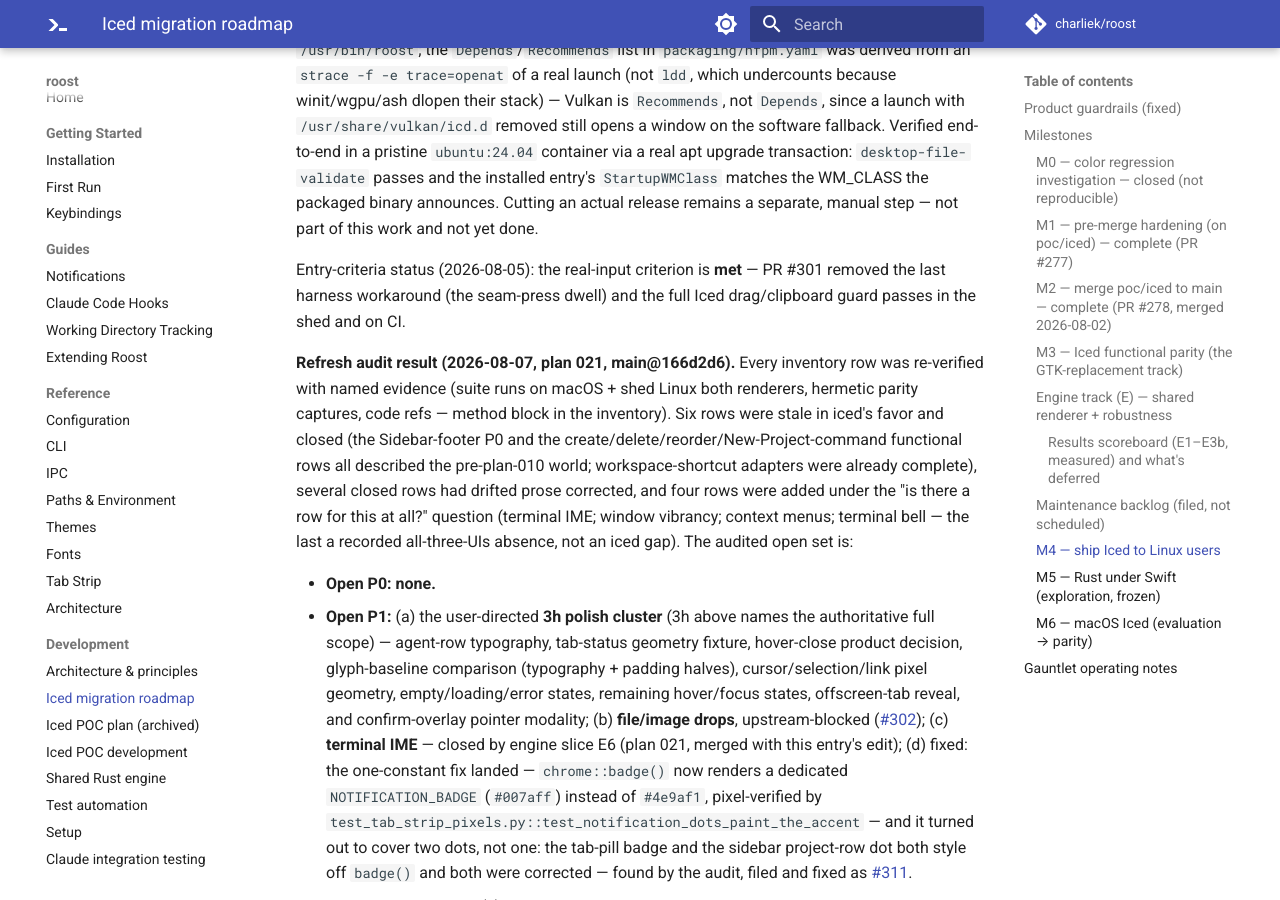
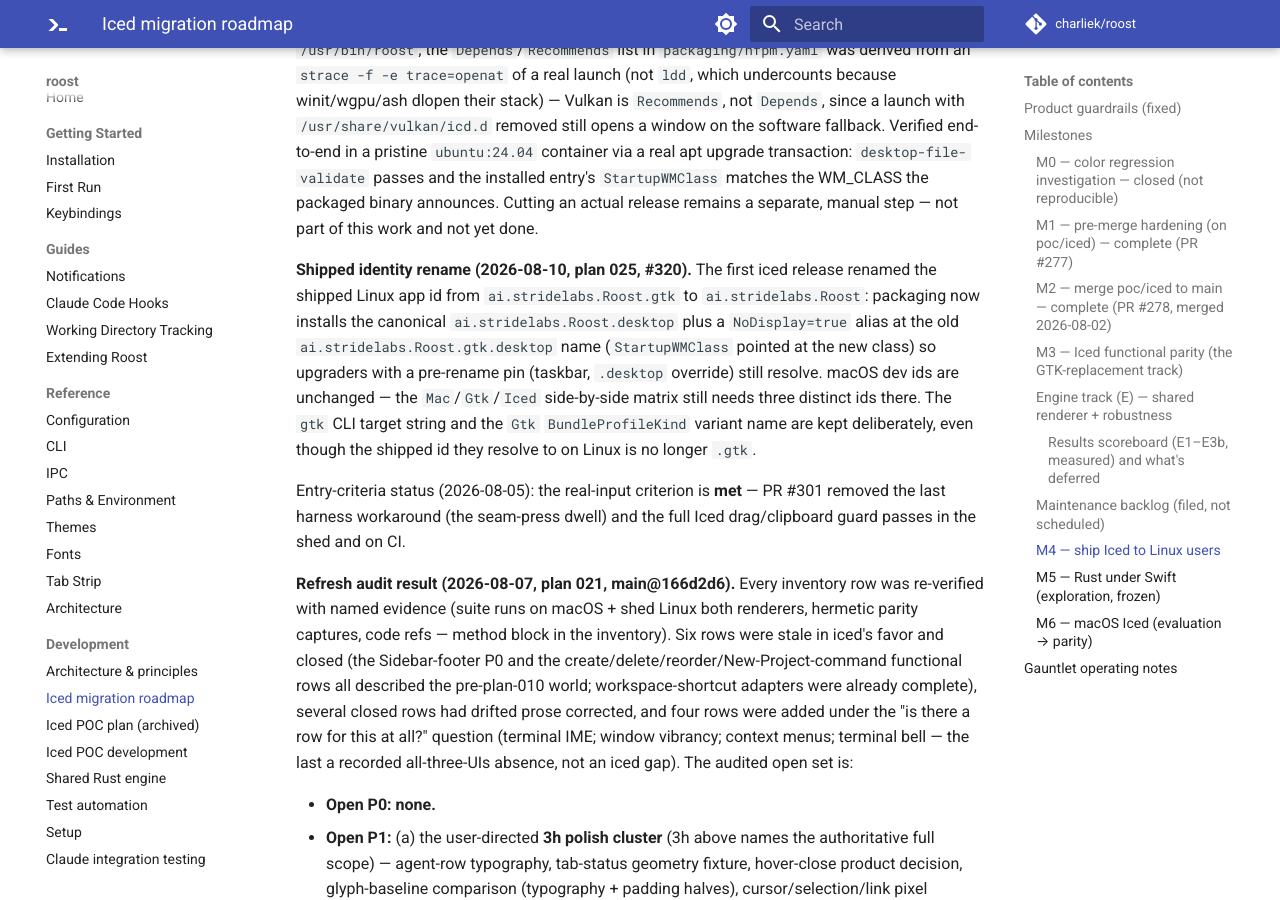
Before and after one commit to charliek/roost, an MkDocs documentation site: the page built from docs/development/iced-migration-roadmap.md, in a window 1280 px wide and 900 px high, scrolled down 13390 px. Built offline with MkDocs 1.6.1 and Material for MkDocs 9.7.7, drawn with Linux system fonts in a browser that asks for light colours; comment, search, counter and statistics services are not loaded.

Commit message:
docs: record the shipped-Linux identity rename
paths.md describes the platform-resolved Gtk app id and scopes the
Rust/Swift lockstep claim to macOS; cli.md's identify example gains
the new app_id= line; the iced-migration roadmap gets a dated
follow-up paragraph after the plan-022 packaging record (which stays
as history) covering the rename, the NoDisplay alias, and the
deliberately kept gtk target string and variant name.

Part of plan 025 (identity rename, #320).

Co-Authored-By: Claude Opus 5 <noreply@anthropic.com>
Claude-Session: https://claude.ai/code/session_01SgxiEBQTqgNjPswKqcs12d

```diff
--- a/docs/development/iced-migration-roadmap.md
+++ b/docs/development/iced-migration-roadmap.md
@@ -634,6 +634,18 @@ passes and the installed entry's `StartupWMClass` matches the WM_CLASS
 the packaged binary announces. Cutting an actual release remains a
 separate, manual step — not part of this work and not yet done.
 
+**Shipped identity rename (2026-08-10, plan 025, #320).** The first
+iced release renamed the shipped Linux app id from
+`ai.stridelabs.Roost.gtk` to `ai.stridelabs.Roost`: packaging now
+installs the canonical `ai.stridelabs.Roost.desktop` plus a
+`NoDisplay=true` alias at the old `ai.stridelabs.Roost.gtk.desktop`
+name (`StartupWMClass` pointed at the new class) so upgraders with a
+pre-rename pin (taskbar, `.desktop` override) still resolve. macOS dev
+ids are unchanged — the `Mac`/`Gtk`/`Iced` side-by-side matrix still
+needs three distinct ids there. The `gtk` CLI target string and the
+`Gtk` `BundleProfileKind` variant name are kept deliberately, even
+though the shipped id they resolve to on Linux is no longer `.gtk`.
+
 Entry-criteria status (2026-08-05): the real-input criterion is **met** —
 PR #301 removed the last harness workaround (the seam-press dwell) and the
 full Iced drag/clipboard guard passes in the shed and on CI.
```
Also changed, not shown: docs/reference/cli.md (+1 -0 lines), docs/reference/paths.md (+1 -1 lines).
